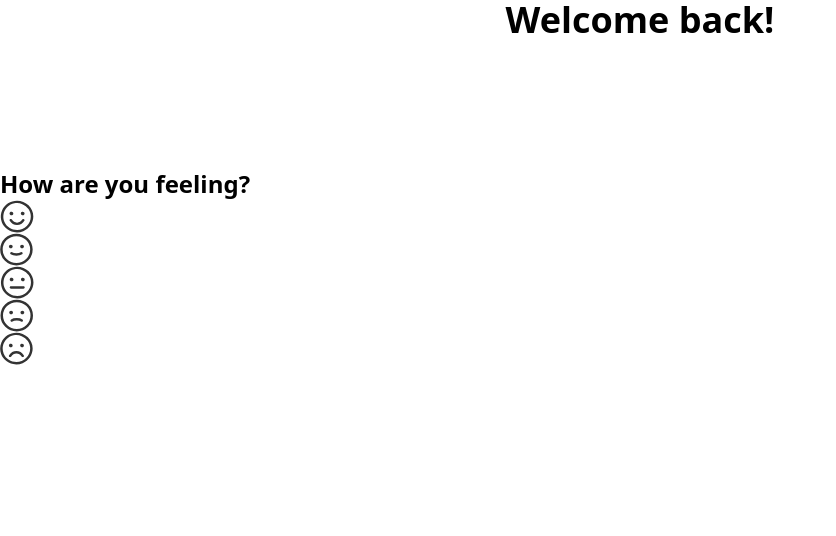
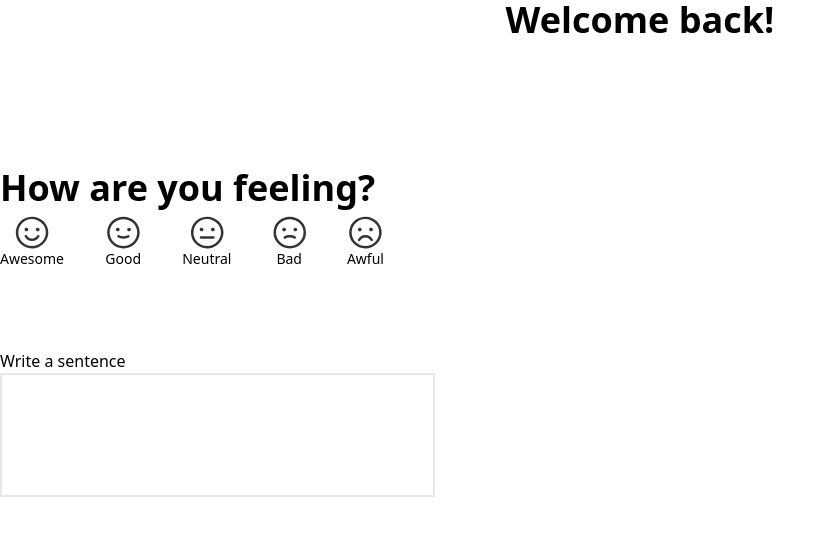
Before and after one commit to ExziiL/moodlog, a Next.js app: page / in a window 1280 px wide. Shown: the top 536 px of the page, without its empty margins (0-836 px from the left). Built offline with nearby package versions, Linux system fonts and the light colour scheme.

Commit message:
added Textbox

```diff
--- /dev/null
+++ b/src/components/FeelingRating/FeelingRating.tsx
@@ -0,0 +1,73 @@
+import * as React from 'react';
+
+import awesomeIcon from '@/assets/svgs/awesome.svg';
+import awfulIcon from '@/assets/svgs/awful.svg';
+import badIcon from '@/assets/svgs/bad.svg';
+import goodIcon from '@/assets/svgs/good.svg';
+import neutralIcon from '@/assets/svgs/neutral.svg';
+import Image from 'next/image';
+import MoodRating from '../MoodRating/MoodRating';
+import TextInput from '../TextInput/TextInput';
+
+const feelings = [
+	{
+		icon: awesomeIcon,
+		alt: 'Awesome Icon',
+		text: 'Awesome',
+	},
+	{
+		icon: goodIcon,
+		alt: 'Good Icon',
+		text: 'Good',
+	},
+	{
+		icon: neutralIcon,
+		alt: 'Neutral Icon',
+		text: 'Neutral',
+	},
+	{
+		icon: badIcon,
+		alt: 'Bad Icon',
+		text: 'Bad',
+	},
+	{
+		icon: awfulIcon,
+		alt: 'AwfulIcon',
+		text: 'Awful',
+	},
+];
+
+function FeelingRating() {
+	return (
+		<div className="space-y-20">
+			<section>
+				<h2 className="w-full pb-2 text-4xl font-semibold">How are you feeling?</h2>
+				<div className="flex justify-between max-w-sm">
+					{feelings.map(({ icon, alt, text }) => {
+						return (
+							<MoodRating
+								key={text}
+								src={icon}
+								alt={alt}
+								text={text}
+							/>
+						);
+					})}
+				</div>
+			</section>
+			<section>
+				<TextInput
+					multiline
+					required
+					label="Write a sentence"
+					type="text"
+					className="flex border-2 resize-none"
+					rows={5}
+					cols={45}
+				/>
+			</section>
+		</div>
+	);
+}
+
+export default FeelingRating;
--- /dev/null
+++ b/src/components/FeelingRating/index.ts
@@ -0,0 +1,2 @@
+export * from './FeelingRating';
+export { default } from './FeelingRating';
--- /dev/null
+++ b/src/components/MoodRating/MoodRating.tsx
@@ -0,0 +1,23 @@
+import Image from 'next/image';
+import React from 'react';
+
+interface MoodRatingProps {
+	src: string;
+	alt: string;
+	text: string;
+	hideText?: boolean;
+}
+
+function MoodRating({ src, alt, text, hideText }: MoodRatingProps) {
+	return (
+		<div className="flex flex-col items-center">
+			<Image
+				src={src}
+				alt={alt}
+			/>
+			{!hideText && <div className="text-sm">{text}</div>}
+		</div>
+	);
+}
+
+export default MoodRating;
--- /dev/null
+++ b/src/components/MoodRating/index.ts
@@ -0,0 +1,2 @@
+export * from './MoodRating';
+export { default } from './MoodRating';
--- /dev/null
+++ b/src/components/TextInput/TextInput.tsx
@@ -0,0 +1,32 @@
+import React from 'react';
+
+interface TextInputProps {
+	id?: string;
+	multiline?: boolean;
+	label: string;
+	[key: string]: any;
+}
+
+function TextInput({ id, multiline, label, ...delegated }: TextInputProps) {
+	const generatedId = React.useId();
+	const appliedId = id || generatedId;
+
+	return (
+		<div className="text-input">
+			<label htmlFor={appliedId}>{label}</label>
+			{!multiline ? (
+				<input
+					id={appliedId}
+					{...delegated}
+				/>
+			) : (
+				<textarea
+					id={appliedId}
+					{...delegated}
+				/>
+			)}
+		</div>
+	);
+}
+
+export default TextInput;
--- /dev/null
+++ b/src/components/TextInput/index.ts
@@ -0,0 +1,2 @@
+export * from './TextInput';
+export { default } from './TextInput';
--- a/src/pages/index.tsx
+++ b/src/pages/index.tsx
@@ -1,37 +1,12 @@
-import awesomeIcon from '@/assets/svgs/awesome.svg';
-import awfulIcon from '@/assets/svgs/awful.svg';
-import badIcon from '@/assets/svgs/bad.svg';
-import goodIcon from '@/assets/svgs/good.svg';
-import neutralIcon from '@/assets/svgs/neutral.svg';
+import FeelingRating from '@/components/FeelingRating/FeelingRating';
 import Layout from '@/layouts/Layout/Layout';
-import Image from 'next/image';
 
 export default function Home() {
 	return (
 		<Layout>
 			<h1 className="text-4xl font-semibold text-center">Welcome back!</h1>
 			<section className="mt-32">
-				<h2 className="text-2xl font-semibold">How are you feeling?</h2>
-				<Image
-					src={awesomeIcon}
-					alt="Awesome Icon"
-				/>
-				<Image
-					src={goodIcon}
-					alt="Awesome Icon"
-				/>
-				<Image
-					src={neutralIcon}
-					alt="Awesome Icon"
-				/>
-				<Image
-					src={badIcon}
-					alt="Awesome Icon"
-				/>
-				<Image
-					src={awfulIcon}
-					alt="Awesome Icon"
-				/>
+				<FeelingRating />
 			</section>
 		</Layout>
 	);
```
